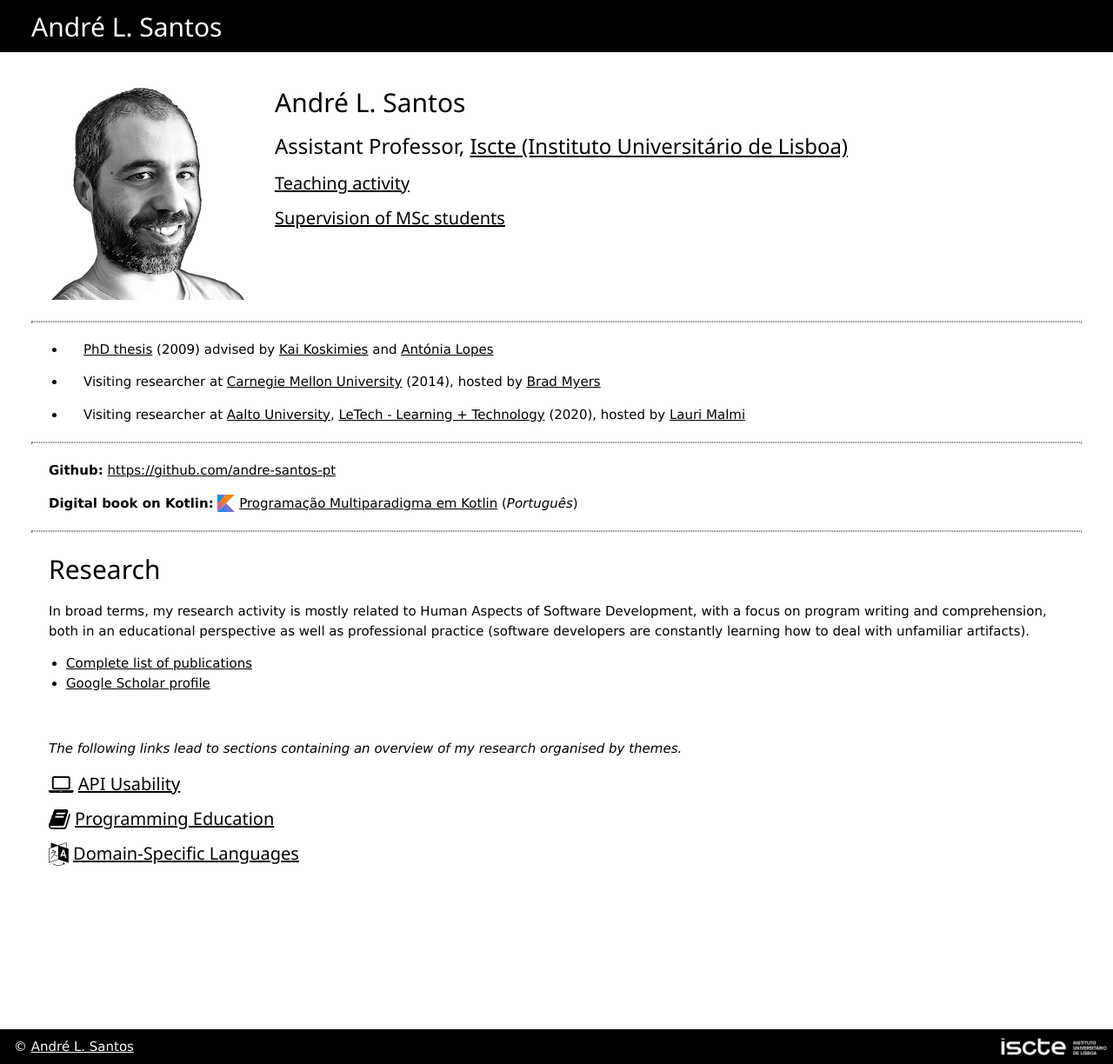
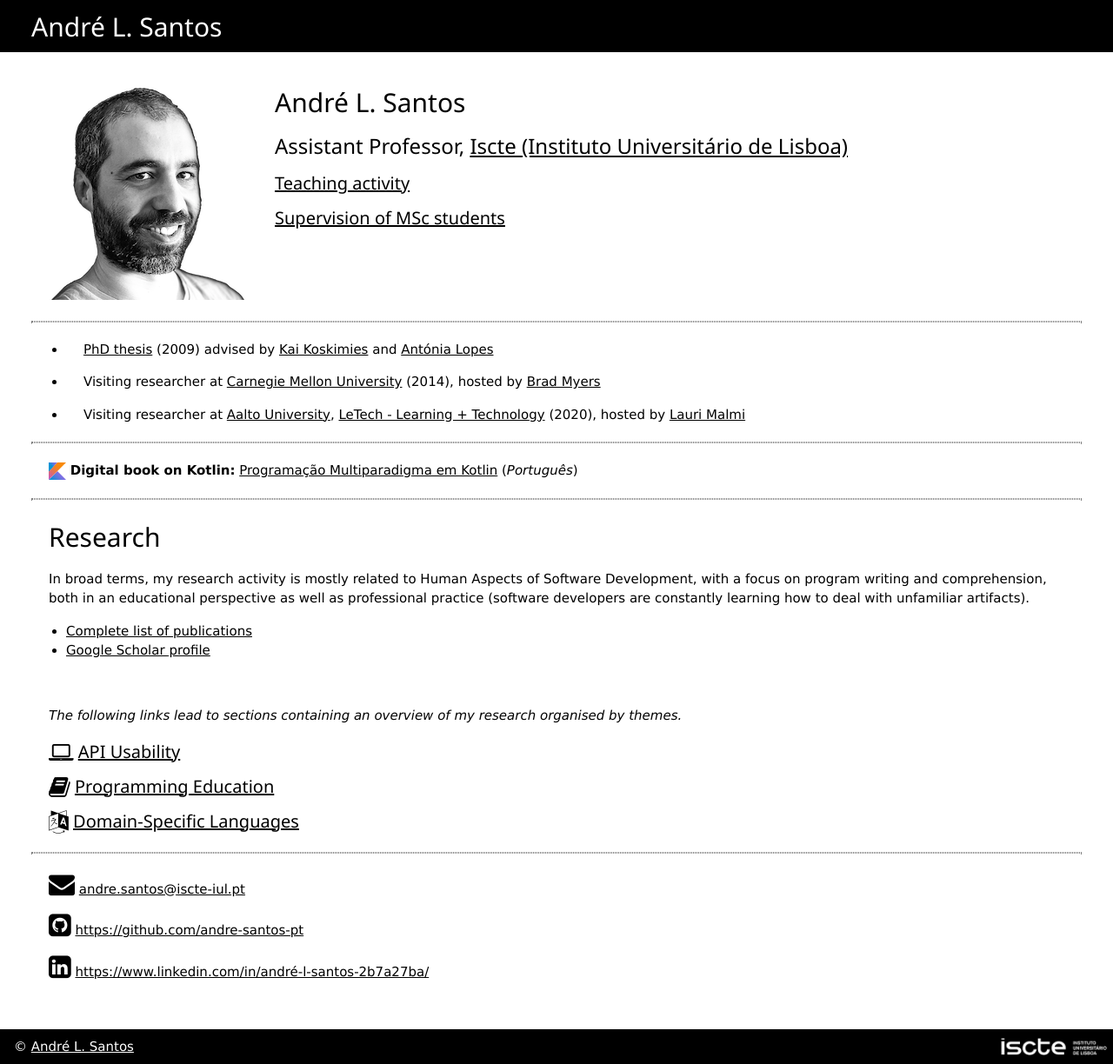
Before and after one commit to andre-santos-pt/andre-santos-pt.github.io, a Jekyll site: the page built from index.md, in a window 1280 px wide and 1224 px high. Shown: the whole window at 87% size. Built offline with Jekyll 4.4.1, drawn with Linux system fonts in a browser that asks for light colours.

Commit message:
contacts

```diff
--- a/index.md
+++ b/index.md
@@ -28,9 +28,7 @@ layout: single
 
 ***
 
-**Github:** <https://github.com/andre-santos-pt>
-
-**Digital book on Kotlin:** ![](kotlin.png) [Programação Multiparadigma em Kotlin](kotlin)  (*Português*)
+![](kotlin.png) **Digital book on Kotlin:**  [Programação Multiparadigma em Kotlin](kotlin)  (*Português*)
 
 ***
 
@@ -48,3 +46,12 @@ In broad terms, my research activity is mostly related to Human Aspects of Softw
 #### <i class="fa fa-laptop fa-lg"></i> [API Usability](apiusability)
 #### <i class="fa fa-book fa-lg"></i> [Programming Education](programmingeducation)
 #### <i class="fa fa-language fa-lg"></i> [Domain-Specific Languages](dsl)
+
+***
+
+
+<i class="fa fa-envelope fa-2x"></i> <a href="mailto:andre.santos@iscte-iul.pt">andre.santos@iscte-iul.pt</a>
+
+<i class="fa fa-github-square fa-2x"></i> <https://github.com/andre-santos-pt>
+
+<i class="fa fa-linkedin-square fa-2x"></i> <https://www.linkedin.com/in/andré-l-santos-2b7a27ba/>
```
